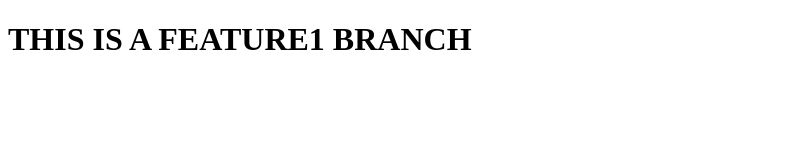
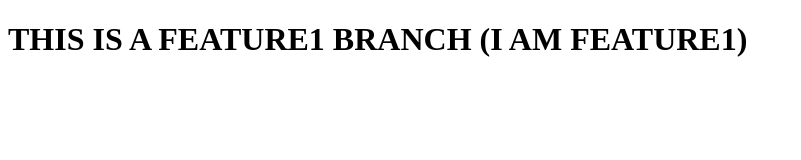
Before and after one commit to BarochiyaYash/LocalRepoGit, a plain HTML site: page index.html in a window 1280 px wide. Shown: the whole page, without its empty margins (0-801 px from the left). Drawn offline with Linux system fonts and the light colour scheme.

Commit message:
ADD FEATURE1

```diff
--- a/index.html
+++ b/index.html
@@ -6,6 +6,6 @@
     <title>Document</title>
 </head>
 <body>
-    <h1>THIS IS A FEATURE1 BRANCH</h1>
+    <h1>THIS IS A FEATURE1 BRANCH (I AM FEATURE1)</h1>
 </body>
 </html>
```
